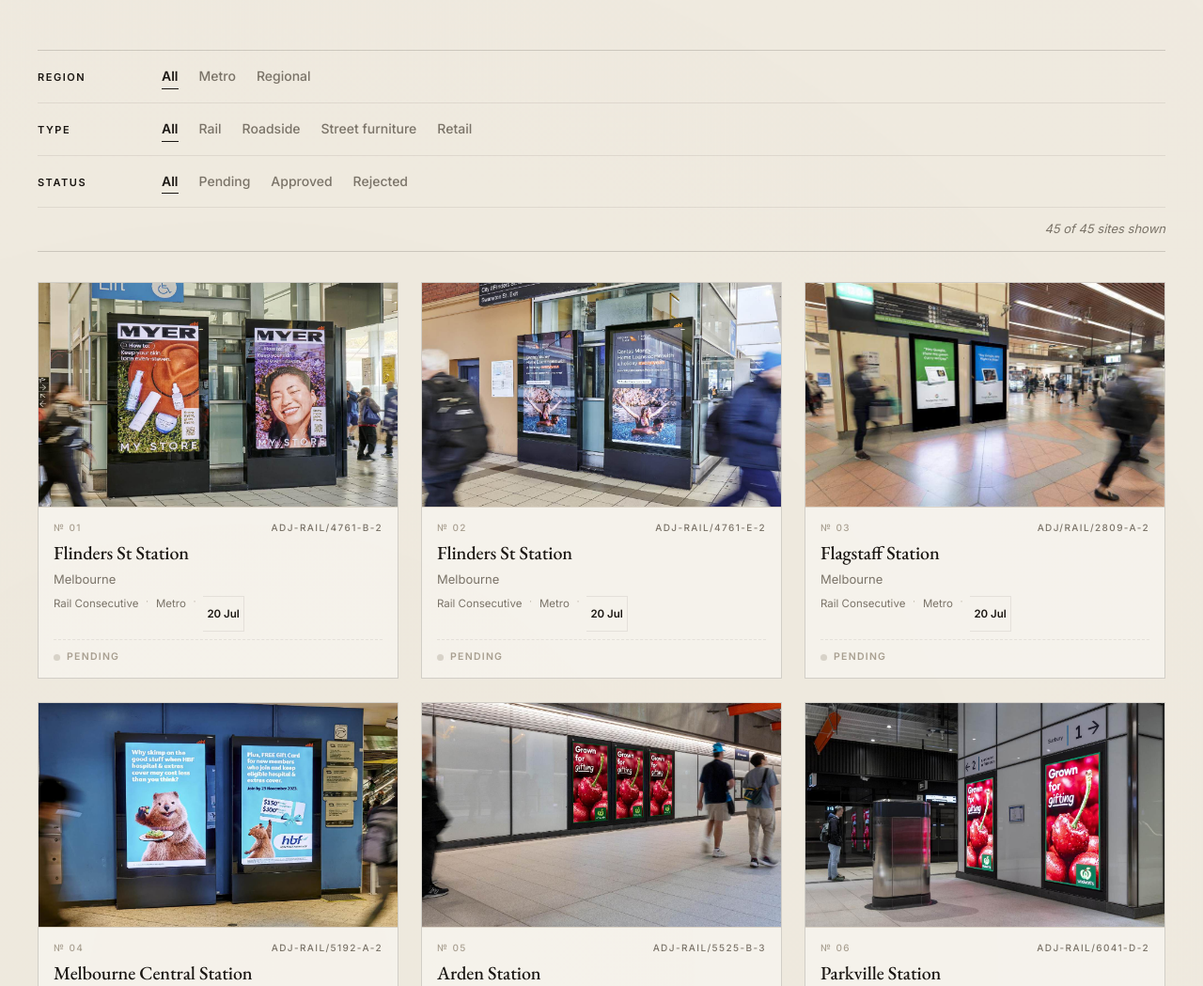
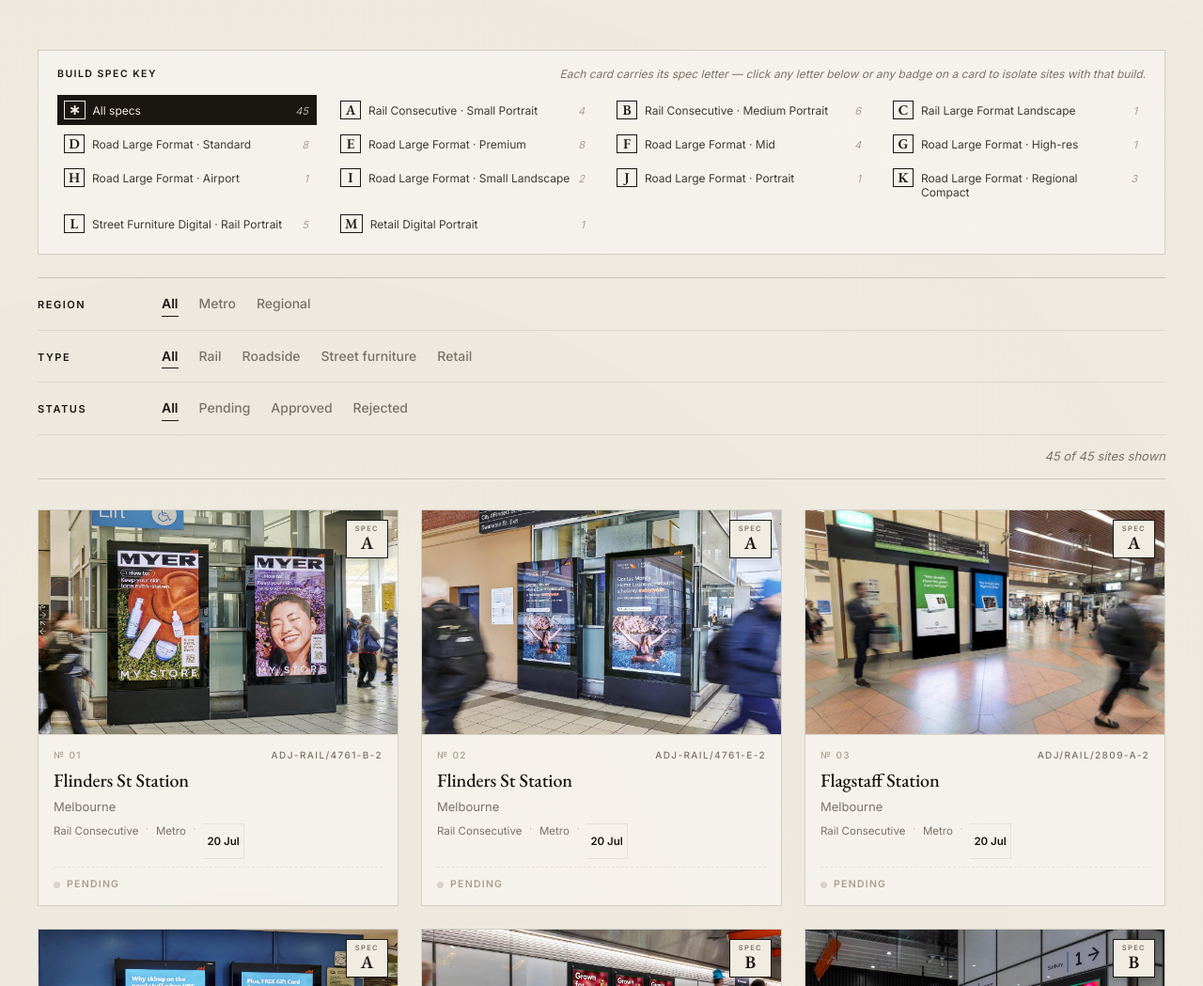
Before and after one commit to rishabhjames-agl-boop/OEA-OOH, a plain HTML site: page index.html in a window 1280 px wide. Shown: the part 1687-2736 px from the top of the page at 94% size. Drawn offline with nearby package versions, Linux system fonts and the light colour scheme.

Commit message:
Add files via upload

```diff
--- a/index.html
+++ b/index.html
@@ -184,6 +184,58 @@
   font-family:var(--body);font-size:14.5px;line-height:1.55;color:var(--ink-mute);
 }
 
+/* ─── spec key panel ─── */
+.spec-key{
+  border:1px solid var(--rule);
+  background:rgba(255,255,255,0.4);
+  padding:16px 20px;
+  margin-bottom:24px;
+}
+.spec-key-head{
+  display:flex;justify-content:space-between;align-items:center;
+  margin-bottom:12px;gap:14px;
+}
+.spec-key-title{
+  font-family:var(--ui);font-size:10.5px;font-weight:600;
+  letter-spacing:0.14em;text-transform:uppercase;color:var(--ink);
+}
+.spec-key-hint{
+  font-family:var(--body);font-size:12px;color:var(--ink-mute);font-style:italic;
+}
+.spec-key-grid{
+  display:grid;
+  grid-template-columns:repeat(auto-fill,minmax(220px,1fr));
+  gap:4px 18px;
+}
+.spec-chip{
+  display:flex;align-items:baseline;gap:8px;
+  padding:5px 8px 5px 6px;
+  border:1px solid transparent;
+  font-family:var(--ui);font-size:12px;color:var(--ink-soft);
+  text-align:left;
+  transition:background .12s,border-color .12s;
+}
+.spec-chip:hover{background:rgba(255,255,255,0.7);border-color:var(--rule-soft)}
+.spec-chip.active{background:var(--ink);color:var(--paper);border-color:var(--ink)}
+.spec-chip.active .spec-chip-letter{color:var(--paper);border-color:var(--paper)}
+.spec-chip.active .spec-chip-count{color:var(--paper);opacity:0.7}
+.spec-chip-letter{
+  font-family:var(--serif);font-weight:600;font-size:15px;
+  border:1px solid var(--ink);
+  min-width:22px;text-align:center;padding:1px 4px 2px;
+  line-height:1;
+  color:var(--ink);
+  flex-shrink:0;
+}
+.spec-chip-name{flex:1;line-height:1.25}
+.spec-chip-count{
+  font-family:var(--body);font-style:italic;font-size:11px;
+  color:var(--ink-faint);
+}
+@media (max-width:600px){
+  .spec-key-grid{grid-template-columns:1fr}
+}
+
 /* ─── filters strip ─── */
 .filters{
   border-top:1px solid var(--rule);
@@ -268,6 +320,47 @@
   overflow:hidden;
   border-bottom:1px solid var(--rule-soft);
   margin:0;
+  position:relative;
+}
+
+/* Spec letter badge — sits in top-right of image or noImg area */
+.spec-badge{
+  position:absolute;
+  top:10px;
+  right:10px;
+  z-index:3;
+  background:var(--paper);
+  border:1.5px solid var(--ink);
+  padding:5px 9px 6px;
+  text-align:center;
+  min-width:34px;
+  box-shadow:0 2px 8px rgba(26,22,18,0.18);
+  cursor:pointer;
+  transition:background .15s ease, transform .15s ease;
+  pointer-events:auto;
+}
+.spec-badge:hover{
+  background:var(--ink);color:var(--paper);
+  transform:scale(1.06);
+}
+.spec-badge:hover .spec-lbl{color:var(--paper);opacity:0.7}
+.spec-badge.active{
+  background:var(--ink);color:var(--paper);
+}
+.spec-badge.active .spec-lbl{color:var(--paper);opacity:0.7}
+.spec-lbl{
+  display:block;
+  font-family:var(--ui);font-weight:600;
+  font-size:7.5px;letter-spacing:0.18em;
+  text-transform:uppercase;
+  color:var(--ink-mute);
+  margin-bottom:1px;line-height:1;
+}
+.spec-let{
+  display:block;
+  font-family:var(--serif);font-weight:600;
+  font-size:19px;line-height:1;
+  color:inherit;
 }
 .site-img img{
   width:100%;height:100%;
@@ -833,6 +926,8 @@
       <h2 class="section-title">Sites in detail.</h2>
       <p class="section-dek">Twenty-eight roadside and eleven rail panels, five street-furniture bundles across Melbourne metro, and a retail network of sixty centres with the heaviest rotation in the opening week. Read on, or filter to what you care about.</p>
     </header>
+
+    <div class="spec-key" id="specKey"></div>
 
     <div class="filters" id="filters">
       <div class="filter-group">
@@ -1097,21 +1192,73 @@
 // ─────────────────────────────────────────────────────────────────
 // SITES VIEW
 // ─────────────────────────────────────────────────────────────────
-let filters = {region:"all",type:"all",status:"all"};
+let filters = {region:"all",type:"all",status:"all",spec:"all"};
 
 function siteMatches(s){
   if(filters.region!=="all" && s.region!==filters.region) return false;
   if(filters.type!=="all" && s.type!==filters.type) return false;
   if(filters.status!=="all" && (state.sites[s.id]?.status||"pending")!==filters.status) return false;
+  if(filters.spec!=="all" && s.spec!==filters.spec) return false;
   return true;
 }
 
 function renderSites(){
   const list = document.getElementById("siteList");
-  const visible = SITES.filter(siteMatches);
+  let visible = SITES.filter(siteMatches);
+  // When filtered by spec, keep PDF order; when filtered by anything else, also keep order.
+  // When NO spec filter applied, we can offer a "sort by spec" but default stays PDF page order.
   document.getElementById("filterResult").textContent = `${visible.length} of ${SITES.length} sites shown`;
   list.innerHTML = visible.map((s,i)=>renderSiteEntry(s,i+1)).join("");
+  renderSpecKey();
   attachSiteEventListeners();
+}
+
+// Build the spec key panel — shows each spec letter with its name and site count.
+// Clicking a letter filters the grid to that spec.
+function renderSpecKey(){
+  const keyEl = document.getElementById("specKey");
+  if(!keyEl) return;
+  // Count sites per spec key (across all SITES)
+  const counts = {};
+  for(const s of SITES){
+    counts[s.spec] = (counts[s.spec]||0) + 1;
+  }
+  // Order specs by letter (A→M)
+  const ordered = Object.entries(SPECS).sort((a,b)=> a[1].letter.localeCompare(b[1].letter));
+  const chips = ordered.map(([key,spec])=>{
+    const count = counts[key]||0;
+    if(count===0) return '';
+    const active = filters.spec===key ? ' active' : '';
+    const shortName = spec.name.replace(/^(Rail|Road|Street Furniture|Retail)( Consecutive| Large Format)?( ·)? /,'').trim();
+    return `<button class="spec-chip${active}" data-spec="${esc(key)}">
+      <span class="spec-chip-letter">${esc(spec.letter)}</span>
+      <span class="spec-chip-name">${esc(spec.name)}</span>
+      <span class="spec-chip-count">${count}</span>
+    </button>`;
+  }).join("");
+  const activeHint = filters.spec==="all"
+    ? 'Each card carries its spec letter — click any letter below or any badge on a card to isolate sites with that build.'
+    : `Showing only Spec ${SPECS[filters.spec]?.letter} — ${SPECS[filters.spec]?.name}.`;
+  keyEl.innerHTML = `
+    <div class="spec-key-head">
+      <span class="spec-key-title">Build Spec Key</span>
+      <span class="spec-key-hint">${activeHint}</span>
+    </div>
+    <div class="spec-key-grid">
+      <button class="spec-chip${filters.spec==='all'?' active':''}" data-spec="all">
+        <span class="spec-chip-letter">∗</span>
+        <span class="spec-chip-name">All specs</span>
+        <span class="spec-chip-count">${SITES.length}</span>
+      </button>
+      ${chips}
+    </div>`;
+  // Wire up clicks
+  keyEl.querySelectorAll('.spec-chip').forEach(btn=>{
+    btn.addEventListener('click', ()=>{
+      filters.spec = btn.dataset.spec;
+      renderSites();
+    });
+  });
 }
 
 function renderSiteEntry(s,n){
@@ -1126,12 +1273,15 @@
     : s.weeks.length === WEEKS.length
       ? "Full run"
       : `${WEEKS[s.weeks[0]-1].date} +${s.weeks.length-1}`;
+  const specLetter = SPECS[s.spec]?.letter || '?';
+  const specActive = filters.spec===s.spec ? ' active' : '';
+  const badge = `<button class="spec-badge${specActive}" data-spec="${esc(s.spec)}" title="Filter to all sites with Spec ${esc(specLetter)}: ${esc(SPECS[s.spec]?.name||'')}"><span class="spec-lbl">Spec</span><span class="spec-let">${esc(specLetter)}</span></button>`;
 
   return `
   <article class="site" data-site="${esc(s.id)}" style="--i:${Math.min(n-1, 24)}">
     ${hasImage
-      ? `<div class="site-img"><img src="${esc(imgSlug)}.jpg" alt="${esc(s.loc)}" loading="lazy"></div>`
-      : `<div class="site-noimg" data-letter="${esc(SPECS[s.spec]?.letter || '')}"><div class="site-noimg-label">${esc(s.cat)}</div></div>`}
+      ? `<div class="site-img"><img src="${esc(imgSlug)}.jpg" alt="${esc(s.loc)}" loading="lazy">${badge}</div>`
+      : `<div class="site-noimg" data-letter="${esc(specLetter)}"><div class="site-noimg-label">${esc(s.cat)}</div>${badge}</div>`}
     <div class="site-body">
       <div class="site-folio-sm"><span>№ ${String(n).padStart(2,"0")}</span><span class="id">${esc(s.id)}</span></div>
       <div class="site-title-sm">${esc(s.loc)}</div>
@@ -1154,8 +1304,18 @@
 function attachSiteEventListeners(){
   document.querySelectorAll('.site').forEach(card=>{
     card.addEventListener('click',(e)=>{
-      const id = card.dataset.site;
-      openDrawer(id);
+      // If user clicked the spec badge, filter instead of opening drawer
+      if(e.target.closest('.spec-badge')){
+        const badge = e.target.closest('.spec-badge');
+        const spec = badge.dataset.spec;
+        filters.spec = (filters.spec === spec) ? "all" : spec;
+        renderSites();
+        // scroll the spec key into view so the user sees the active filter
+        document.getElementById('specKey')?.scrollIntoView({behavior:'smooth',block:'nearest'});
+        e.stopPropagation();
+        return;
+      }
+      openDrawer(card.dataset.site);
     });
   });
 }
```
